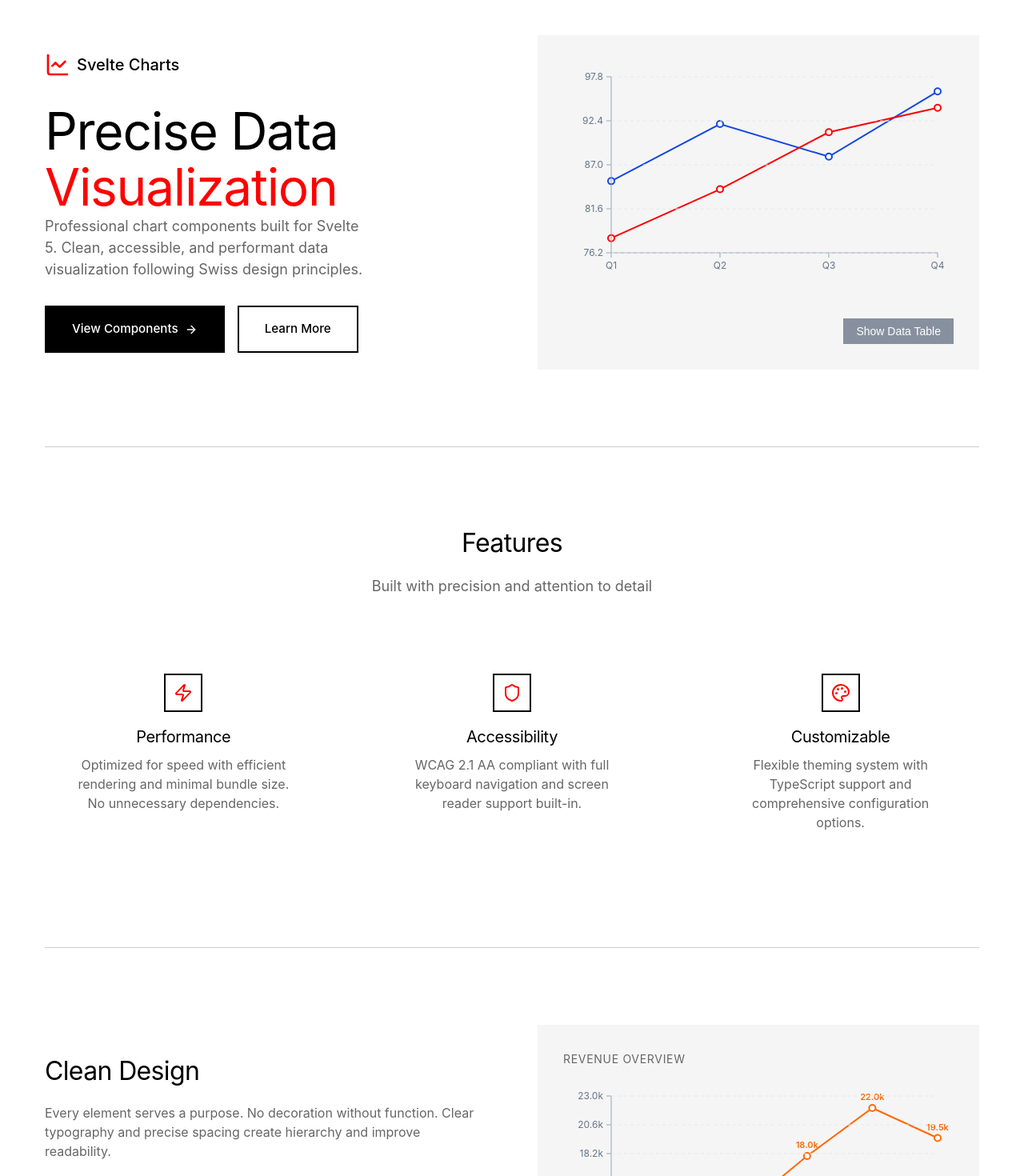
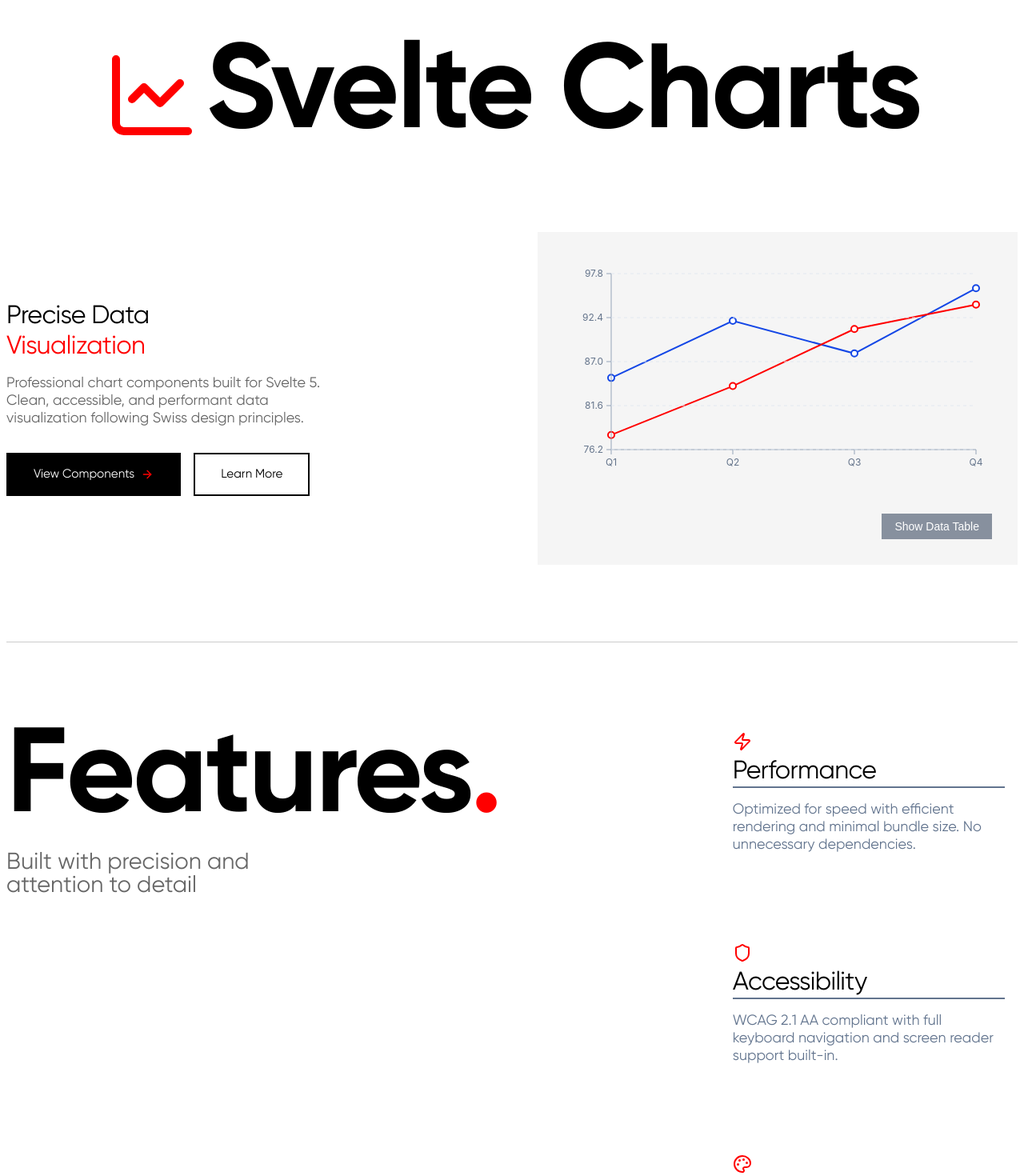
Before and after one commit to StanSkrivanek/chrtsv, a SvelteKit app: page / in a window 1280 px wide. Shown: the part 60-1530 px from the top of the page at 80% size. Built offline with nearby package versions, Linux system fonts and the light colour scheme.

Commit message:
add: styles to Home page

```diff
--- a/src/app.css
+++ b/src/app.css
@@ -419,9 +419,9 @@
 	--bg-overlay: oklch(0 0 0 / 0.5); /* Black with 50% alpha */
 
 	/* Border Colors */
-	--border-light: var(--slate-200);
-	--border-medium: var(--slate-300);
-	--border-dark: var(--slate-400);
+	--border-light: var(--color-slate-200);
+	--border-medium: var(--color-slate-300);
+	--border-dark: var(--color-slate-400);
 
 	/* Spacing Scale (Tailwind 4 based) */
 	--space-0: 0;
--- a/src/routes/+page.svelte
+++ b/src/routes/+page.svelte
@@ -46,20 +46,20 @@
 	];
 </script>
 
-<main class="container">
+<main>
 	<!-- Hero Section -->
 	<section class="hero">
+		<div class="brand">
+			<ChartLine size={120} />
+			<h1>Svelte Charts</h1>
+		</div>
+
 		<div class="hero-content">
 			<div class="hero-text">
-				<div class="brand">
-					<ChartLine size={32} />
-					<span>Svelte Charts</span>
-				</div>
-
-				<h1>
+				<h2>
 					Precise Data<br />
 					<span class="accent">Visualization</span>
-				</h1>
+				</h2>
 
 				<p class="lead">
 					Professional chart components built for Svelte 5. Clean, accessible, and performant data
@@ -90,14 +90,14 @@
 	</section>
 
 	<!-- Features Grid -->
-	<section id="features" class="features">
+	<section id="features" class="features__c">
 		<div class="section-header">
-			<h2>Features</h2>
-			<p>Built with precision and attention to detail</p>
+			<h2>Features<span class="accent">.</span></h2>
+			<p class="lead">Built with precision and attention to detail</p>
 		</div>
 
-		<div class="features-grid">
-			<div class="feature-card">
+		<div class="features__w">
+			<div class="feature">
 				<div class="feature-icon">
 					<Zap size={24} />
 				</div>
@@ -108,7 +108,7 @@
 				</p>
 			</div>
 
-			<div class="feature-card">
+			<div class="feature">
 				<div class="feature-icon">
 					<Shield size={24} />
 				</div>
@@ -118,7 +118,7 @@
 				</p>
 			</div>
 
-			<div class="feature-card">
+			<div class="feature">
 				<div class="feature-icon">
 					<Palette size={24} />
 				</div>
@@ -135,7 +135,7 @@
 		<div class="showcase-content">
 			<div class="showcase-info">
 				<h2>Clean Design</h2>
-				<p>
+				<p class="lead">
 					Every element serves a purpose. No decoration without function. Clear typography and
 					precise spacing create hierarchy and improve readability.
 				</p>
@@ -238,14 +238,14 @@
 		box-sizing: border-box;
 	}
 
-	.container {
+	/* .container {
 		max-width: 1200px;
 		margin: 0 auto;
 		padding: 0 var(--spacing-sm);
 		font-family: var(--font-system);
 		line-height: 1.5;
 		color: var(--color-black);
-	}
+	} */
 
 	/* Typography */
 	h1,
@@ -257,7 +257,8 @@
 	}
 
 	h1 {
-		font-size: clamp(2.5rem, 5vw, 4rem);
+		font-family: 'bold';
+		/* font-size: clamp(8rem, 1vw, 2rem); */
 		line-height: 1.1;
 	}
 
@@ -274,6 +275,10 @@
 	p {
 		margin: 0 0 var(--spacing-sm) 0;
 		color: var(--color-gray-dark);
+	}
+	:global(svg) {
+		color: var(--color-red);
+
 	}
 
 	/* Hero Section */
@@ -293,14 +298,22 @@
 		display: flex;
 		align-items: center;
 		gap: var(--spacing-xs);
-		font-size: 1.25rem;
-		font-weight: 500;
-		margin-bottom: var(--spacing-md);
+		justify-content: center;
+		margin-bottom: var(--spacing-xl);
+		width: fit-content; /* Add this to constrain width */
+		margin-left: auto; /* Add this for centering */
+		margin-right: auto; /* Add this for centering */
+
+		& h1 {
+			display: inline-block;
+			line-height: 1;
+			font-size: clamp(3rem, 0.8824rem + 10.5882vw, 12rem);
+			white-space: nowrap; /* Prevent text wrapping */
+			flex-shrink: 0; /* Prevent shrinking */
+		}
 	}
 
-	.brand :global(svg) {
-		color: var(--color-red);
-	}
+
 
 	.accent {
 		color: var(--color-red);
@@ -346,6 +359,9 @@
 	.btn-primary:hover {
 		background: var(--color-red);
 		border-color: var(--color-red);
+		:global(svg) {
+		color: var(--color-slate-100);
+		}
 	}
 
 	.btn-secondary {
@@ -355,6 +371,7 @@
 
 	.btn-secondary:hover {
 		background: var(--color-gray-light);
+
 	}
 
 	.btn-outline {
@@ -368,34 +385,71 @@
 	}
 
 	/* Features Section */
-	.features {
+	.features__c {
+		display: flex;
+		justify-content: space-between;
 		padding: var(--spacing-xl) 0;
 		border-bottom: 1px solid var(--color-gray-medium);
+		.section-header {
+
+			margin-bottom: var(--spacing-lg);
+			h2 {
+				font-size: clamp(3rem, 0.8824rem + 10.5882vw, 12rem);
+				letter-spacing: -0.02em;
+				font-family: 'bold';
+				line-height: 1;
+
+			}
+			p {
+				font-size: clamp(1.125rem, 0.2941rem + 2.3529vw, 1.8rem);
+				line-height: 1;
+			}
+		}
+		@media screen and (max-width: 768px) {
+			width: 100%;
+			flex-direction: column;
+
+		}
+
 	}
 
-	.section-header {
-		text-align: center;
-		margin-bottom: var(--spacing-lg);
+	.features__w {
+		display:flex;
+		/* width: 100%; */
+
+		flex-direction: column;
+		/* justify-content: flex-end; */
+		/* align-items: end; */
+		/* text-align: right; */
+		/* grid-template-columns: repeat(auto-fit, minmax(300px, 1fr)); */
+		gap: var(--spacing-lg);
+
 	}
 
-	.section-header p {
-		font-size: 1.125rem;
-		max-width: 500px;
-		margin: 0 auto;
+	.feature {
+		padding: var(--spacing-sm);
+		line-clamp: 3;
+
+
+		& h3 {
+			/* display: flex;
+			align-items: center; */
+			gap: var(--spacing-xs);
+			font-size: 2rem;
+			margin-bottom: var(--spacing-sm);
+			border-bottom: 2px solid var(--color-slate-500);
+		}
+		& p{
+			font-size: 1.125rem;
+			color: var(--color-slate-500);
+			margin-bottom: var(--spacing-sm);
+			max-width: 30ch;
+			/* text-align: right; */
+		}
+
 	}
 
-	.features-grid {
-		display: grid;
-		grid-template-columns: repeat(auto-fit, minmax(300px, 1fr));
-		gap: var(--spacing-lg);
-	}
-
-	.feature-card {
-		text-align: center;
-		padding: var(--spacing-md);
-	}
-
-	.feature-icon {
+	/* .feature-icon {
 		width: 48px;
 		height: 48px;
 		margin: 0 auto var(--spacing-sm);
@@ -403,11 +457,11 @@
 		align-items: center;
 		justify-content: center;
 		border: 2px solid var(--color-black);
-	}
+	} */
 
-	.feature-icon :global(svg) {
+	/* .feature-icon :global(svg) {
 		color: var(--color-red);
-	}
+	} */
 
 	/* Showcase Section */
 	.showcase {
@@ -524,16 +578,20 @@
 			grid-template-columns: 1fr;
 			gap: var(--spacing-md);
 		}
-
+		.brand {
+			flex-direction: column;
+			align-items: center;
+			text-align: center;
+		}
 		.hero-chart,
 		.showcase-chart {
 			order: -1;
 		}
 
-		.features-grid {
+		/* .features-grid {
 			grid-template-columns: 1fr;
 			gap: var(--spacing-md);
-		}
+		} */
 
 		.stats-grid {
 			grid-template-columns: repeat(2, 1fr);
--- a/vite.config.ts
+++ b/vite.config.ts
@@ -1,5 +1,6 @@
 import devtoolsJson from 'vite-plugin-devtools-json';
 import { sveltekit } from '@sveltejs/kit/vite';
+
 import { defineConfig } from 'vite';
 
 export default defineConfig({
```
